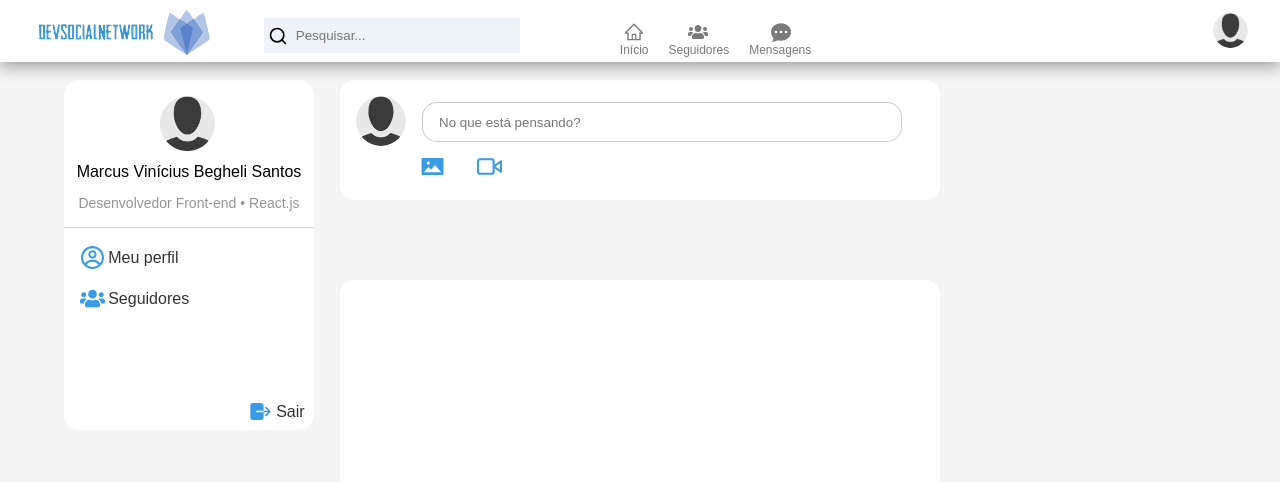
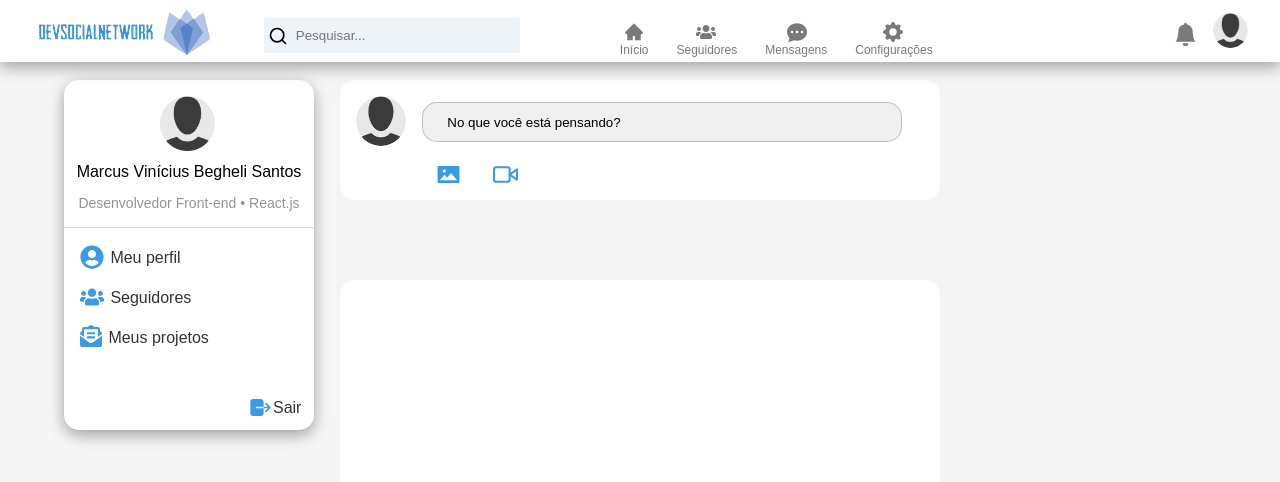
Before and after one commit to marcusvinicius0/DevNation, a React (Create React App) app: page /dashboard in a window 1280 px wide. Shown: the top 482 px of the page. Built offline with nearby package versions, Linux system fonts and the light colour scheme; no server answers; sample sign-in values are in the browser's storage.

Commit message:
feat: header icons/style, modal de publicação, sidebarBox mais icones

```diff
--- a/src/components/Header/index.js
+++ b/src/components/Header/index.js
@@ -7,9 +7,9 @@ import avatar from '../../assets/avatar.png';
 import { Link } from 'react-router-dom';
 
 import { FiSearch, FiX } from 'react-icons/fi';
-import { AiOutlineHome } from 'react-icons/ai';
+import { AiFillHome } from 'react-icons/ai';
 import { FaUsers } from 'react-icons/fa';
-import { BsFillChatDotsFill } from 'react-icons/bs';
+import { BsFillChatDotsFill, BsFillGearFill, BsBellFill } from 'react-icons/bs';
 import { BiMenuAltRight } from 'react-icons/bi';
 
 export default function Header() {
@@ -27,7 +27,7 @@ export default function Header() {
                 <ul>
                     <li>
                         <Link to="/dashboard">
-                            <AiOutlineHome className={styles.homeIcon} size={20} />
+                            <AiFillHome className={styles.homeIcon} size={20} />
                             Início
                         </Link>
                     </li>
@@ -45,6 +45,14 @@ export default function Header() {
                             Mensagens
                         </Link>
                     </li>
+
+                    <li>
+                        <Link to="/">
+                            <BsFillGearFill className={styles.configIcon}
+                            size={20} />
+                            Configurações
+                        </Link>
+                    </li>
                 </ul>
             </nav>
 
@@ -56,6 +64,7 @@ export default function Header() {
             </span>
 
             <div className={styles.pictureBox}>
+                <BsBellFill  size={23} color="var(--soft-gray)" />
                 <Link to="/profile">
                     <img src={avatar} alt="usuario-perfil" />
                 </Link>
--- a/src/components/Header/styles.module.scss
+++ b/src/components/Header/styles.module.scss
@@ -39,6 +39,7 @@
         ul {
             display: flex;
             flex-direction: row;
+            gap: 0.5rem;
         }
 
         li {
@@ -67,6 +68,13 @@
             left: 2.6rem;
             color: var(--soft-gray);
         }
+
+        .configIcon{
+            position: relative;
+            top: -0.7rem;
+            left: 3rem;
+            color: var(--soft-gray);
+        }
     }
 
     .pictureBox{
@@ -74,6 +82,13 @@
         position: absolute;
         right: 2rem;
         top: 0.8rem;
+
+        svg{
+            position: relative;
+            right: 1rem;
+            top: -0.1rem;
+            cursor: pointer;
+        }
 
         img {
             border-radius: 50%;
--- /dev/null
+++ b/src/components/PublicModal/index.js
@@ -0,0 +1,57 @@
+import { useState, useContext } from 'react';
+import styles from './styles.module.scss';
+
+import { FiX } from 'react-icons/fi';
+
+import avatar from '../../assets/avatar.png';
+
+import { AuthContext } from '../../contexts/auth';
+
+export default function PublicModal({ close }) {
+   const [text, setText] = useState('');
+
+   const { user } = useContext(AuthContext);
+
+   return (
+      <div className={styles.container}>
+         <div className={styles.containerModal}>
+
+            <span className={styles.buttonBox}>
+               <button className={styles.closeButton} onClick={close}>
+                  <FiX size={30} color="var(--soft-gray)" />
+               </button>
+            </span>
+
+            <span>
+               <p>Criar publicação</p>
+               <hr />
+            </span>
+
+            <span>
+               <img src={avatar} alt="profile-pic" />
+               <p className={styles.userName}>{user.name}</p>
+            </span>
+
+            <textarea
+               value={text}
+               onChange={(event) => setText(event.target.value)}
+               wrap="hard"
+               placeholder="No que você está pensando?"
+            />
+
+            <span className={styles.publicationBox}>
+               {text === '' ? (
+                  <button className={styles.offButton}
+                     disabled
+                  >
+                     Publicar
+                  </button>
+               ) : (
+                  <button>Publicar</button>
+               )}
+            </span>
+
+         </div>
+      </div>
+   )
+}
--- /dev/null
+++ b/src/components/PublicModal/styles.module.scss
@@ -0,0 +1,105 @@
+.container{
+    position: fixed;
+    top: 0;
+    bottom: 0;
+    right: 0;
+    left: 0;
+    background: rgba(0,0,0, 0.6);
+    z-index: 99;
+}
+
+.containerModal{
+    max-width: 550px;
+    height: 370px;
+    background-color: var(--white);
+    margin: 5rem auto;
+    border-radius: 15px;
+
+    .buttonBox{
+        display: flex;
+        justify-content: flex-end;
+        align-items: flex-end;
+
+        .closeButton{
+            position: relative;
+            top: 1rem;
+            right: 1rem;
+            border: none;
+            background: none;
+        }
+    }
+
+    p{
+        position: relative;
+        top: -1rem;
+        left: 1.5rem;
+        color: var(--black);
+        font-size: 20px;
+        width: 30%;
+    }
+
+    hr{
+        opacity: 0.4;
+    }
+
+    img {
+        border-radius: 50%;
+        width: 40px;
+        height: 40px;
+        object-fit: cover;
+        cursor: pointer;
+        margin: 1rem 0 0 1rem;
+    }
+
+    .userName{
+        position: relative;
+        top: -2rem;
+        left: 3.8rem;
+        width: 80%;
+        font-size: 15px;
+        font-weight: bold;
+        opacity: 0.8;
+    }
+
+    textarea{
+        margin: 1rem 0 0 2rem;
+        padding-left: 1rem;
+        padding-top: 0.5rem;
+        line-height: 20.02px;
+        width: 90%;
+        height: 45%;
+        border: 0;
+        resize: none;
+    }
+
+    .publicationBox{
+        display: flex;
+        justify-content: flex-end;
+
+        .offButton{
+            position: relative;
+            cursor: not-allowed;
+            right: 1rem;
+            top: 0.6rem;
+            border: 0;
+            border-radius: 15px;
+            padding: 0.5rem;
+            background-color: var(--soft-blue);
+            color: var(--white);
+            opacity: 0.6;
+        }
+
+        button{
+            position: relative;
+            cursor: pointer;
+            right: 1rem;
+            top: 0.6rem;
+            border: 0;
+            border-radius: 15px;
+            padding: 0.5rem;
+            background-color: var(--soft-blue);
+            color: var(--white);
+        }
+    }
+
+}
--- a/src/pages/Dashboard/index.js
+++ b/src/pages/Dashboard/index.js
@@ -1,20 +1,29 @@
-import { useContext } from 'react';
+import { useContext, useState } from 'react';
 import styles from './styles.module.scss';
 
+import { Link } from 'react-router-dom';
+
 import Header from '../../components/Header';
+import PublicModal from '../../components/PublicModal';
 
 import { AiFillPicture } from 'react-icons/ai';
 import { FiVideo } from 'react-icons/fi';
-import { CgProfile } from 'react-icons/cg';
-import { FaUsers } from 'react-icons/fa';
+import { FaUsers, FaUserCircle } from 'react-icons/fa';
 import { IoLogOut } from 'react-icons/io5';
+import { FaEnvelopeOpenText } from 'react-icons/fa';
 
 import avatar from '../../assets/avatar.png';
 
 import { AuthContext } from '../../contexts/auth';
 
 export default function Dashboard() {
+    const [showPostModal, setShowPostModal] = useState(false);
+
     const { signOut } = useContext(AuthContext);
+
+    function togglePostModal() {
+        setShowPostModal(!showPostModal)
+    }
 
     return (
         <>
@@ -28,14 +37,21 @@ export default function Dashboard() {
 
                 <div className={styles.routesBox}>
 
+                    <Link to="/profile">
+                        <span>
+                            <FaUserCircle color="var(--soft-blue)" size={24} />
+                            <p>Meu perfil</p>
+                        </span>
+                    </Link>
+
                     <span>
-                        <CgProfile color="var(--soft-blue)" size={25} />
-                        <p>Meu perfil</p>
+                        <FaUsers color="var(--soft-blue)" size={24} />
+                        <p>Seguidores</p>
                     </span>
 
                     <span>
-                        <FaUsers color="var(--soft-blue)" size={25} />
-                        <p>Seguidores</p>
+                        <FaEnvelopeOpenText color="var(--soft-blue)" size={22} />
+                        <p>Meus projetos</p>
                     </span>
 
                     <span className={styles.logoutBox} onClick={signOut}>
@@ -46,13 +62,17 @@ export default function Dashboard() {
             </div>
 
 
+
+
             <div className={styles.publicationContainer}>
                 <div className={styles.contentBox}>
                     <img src={avatar} />
-                    <input
+                    <button
+                        onClick={() => togglePostModal()}
                         type="text"
-                        placeholder="No que está pensando?"
-                    />
+                    >
+                        No que você está pensando?
+                    </button>
                 </div>
                 <span>
                     <AiFillPicture size={25} color="var(--soft-blue)" />
@@ -63,6 +83,12 @@ export default function Dashboard() {
             <div className={styles.feed}>
 
             </div>
+
+            {showPostModal && (
+                <PublicModal
+                    close={togglePostModal}
+                />
+            )}
         </>
 
     )
--- a/src/pages/Dashboard/styles.module.scss
+++ b/src/pages/Dashboard/styles.module.scss
@@ -5,6 +5,7 @@
     position: absolute;
     border-radius: 15px;
     left: 4rem;
+    box-shadow: rgba(0, 0, 0, 0.35) 0px 5px 15px;
 
     img{
         width: 55px;
@@ -37,7 +38,7 @@
         display: flex;
         flex-direction: column;
         gap: 1rem;
-        max-width: 45%;
+        max-width: 60%;
 
         svg{
             margin-right: 0.2rem;
@@ -45,6 +46,7 @@
 
         p{
             padding-top: 0.2rem;
+            padding-left: 0.2rem;
             color: var(--black);
             opacity: 0.8;
         }
@@ -57,8 +59,13 @@
 
         .logoutBox{
             position: relative;
-            top: 4.5rem;
+            top: 2rem;
             left: 10.5rem;
+
+            p{
+                position: relative;
+                right: 0.4rem;
+            }
         }
     }
 }
@@ -72,7 +79,7 @@
 
 .publicationContainer{
     background-color: var(--white);
-    max-width: 600px;
+    width: 600px;
     height: 120px;
     border-radius: 15px;
     margin: 5rem auto;
@@ -92,7 +99,7 @@
         cursor: pointer;
     }
 
-    input{
+    button{
         width: 30rem;
         height: 40px;
         border: 1px solid rgba(0, 0, 0, 0.2);
@@ -101,6 +108,7 @@
         cursor: pointer;
         transition: all 0.5s;
         margin-top: 0.4rem;
+        padding-right: 17rem;
     }
 
     input:hover{
@@ -110,8 +118,8 @@
     span{
         display: flex;
         gap: 2rem;
-        margin-top: 0.5rem;
-        margin-left: 5rem;
+        margin-top: 1rem;
+        margin-left: 6rem;
 
         svg{
             cursor: pointer;
@@ -121,7 +129,7 @@
 
 .feed{
     background-color: var(--white);
-    width: 600px;
+    max-width: 600px;
     height: 100vh;
     border-radius: 15px;
     margin: 0 auto;
--- a/src/styles/global.scss
+++ b/src/styles/global.scss
@@ -14,6 +14,8 @@
 
     --soft-blue: #399BE5;
     --blue-300: rgb(65, 65, 219);
+
+    --red-500: rgb(253, 33, 33);
 }
 
 li{
```
